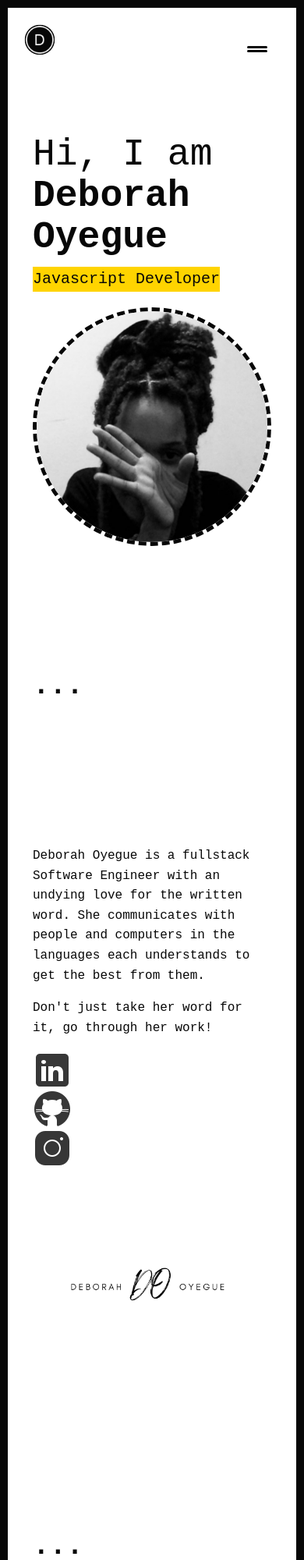
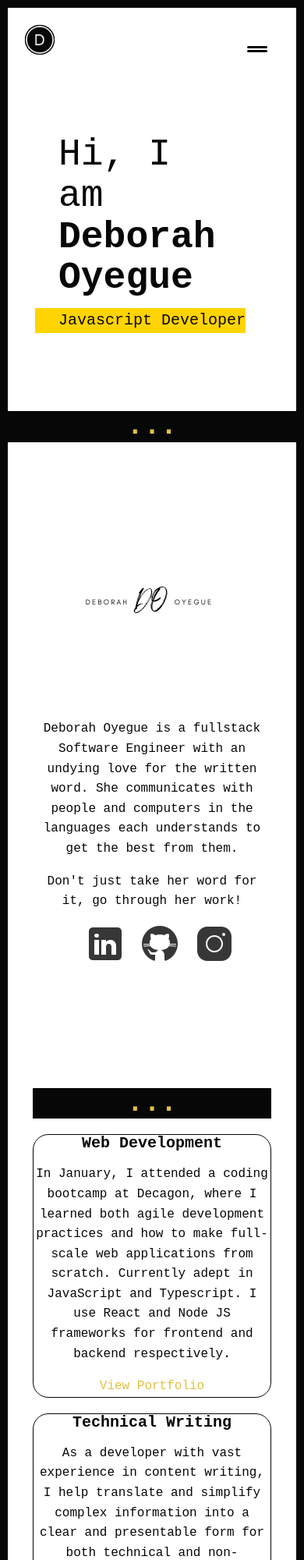
Before and after one commit to Dee-Tyan/myportfolio, a website: page index.html in a window 390 px wide. Shown: the top 2000 px of the page at 78% size. Drawn offline with Linux system fonts and the light colour scheme; a web font is replaced by a local one.

Commit message:
optimized for mobile responsiveness

```diff
--- a/index.html
+++ b/index.html
@@ -39,14 +39,13 @@
         </h1>
         <p class="section__subtitle section__subtitle--intro">Javascript Developer</p>
         <img src="/images/Header image.png" alt="a black and white photo" class = "intro__img">
-    </section>
-    <section class="my-services" id="services">
-      <h2 class="section__title section__title--services">...</h2>
+
     </section>
 
     <!-- About me -->
+    <h2 class="section__title section__title--services">...</h2>
     <section class="about-me" id="about">
-
+      <img class="about-me__img" src="/images/DebbieLogo (transparent bg).png" alt="debbie's picture or remove">
        <div class="about-me--body">
            <p>
             Deborah Oyegue is a fullstack Software Engineer with an undying love for the written word. She communicates with people and computers in the languages each understands to get the best from them.
@@ -65,9 +64,10 @@
               ><img src="/images/blackinsta.png" alt="Instagram logo"
             /></a>
           </div>
+
        </div>
 
-       <img src="/images/DebbieLogo (transparent bg).png" alt="debbie's picture or remove">
+
     </section>
 
        <!-- My services -->
--- a/src/style.css
+++ b/src/style.css
@@ -227,8 +227,6 @@ background-size: 100%;
 .hamburger::before { top: 6px; }
 .hamburger::after { bottom: 6px; }
 
-
-@media (min-width: 800px) {
 .intro {
     display: grid;
     width: min-content;
@@ -257,27 +255,64 @@ background-size: 100%;
     width: calc(100% + 1.5em);
 }
 
+@media (max-width: 600px) {
+    .intro {
+        display: grid;
+        /* width: min-content; */
+        margin: 0 auto;
+        grid-column-gap: 1em;
+        /* grid-template-areas:
+            "img title"
+            "img subtitle";
+        grid-template-columns: min-content max-content; */
+    }
+
+    .intro__img {
+        display: none;
+        /* grid-area: img;
+        min-width: 250px;
+        position: relative;
+        z-index: 2; */
+    }
+
+    /* .section__subtitle--intro {
+        align-self: start;
+        grid-column: -1 / 1;
+        grid-row: 2;
+        text-align: right;
+        position: relative;
+        left: -1.5em;
+        width: calc(100% + 1.5em);
+    } */
+
+}
 
 .about-me {
-        max-width: 1000px;
+        max-width: 800px;
         margin: 0 auto;
         text-align: center;
+
     }
 
 .about-me__img {
-        box-shadow: var(--bs);
+        display: inline;
+        width: 250px;
     }
+
 .imgbox {
         display: flex;
         justify-content: center;
+        align-items: center;
+        flex-direction: row;
 
       }
 .imgbox a {
         padding-left: 20px;
       }
-    @media (min-width: 800px) {
+
+@media(max-width: 600px) {
         .about-me {
-            display: grid;
+            display: block;
             grid-template-columns: 1fr 400px;
             grid-template-areas:
                 "title img"
@@ -302,13 +337,11 @@ background-size: 100%;
 
         .about-me__img {
             grid-area: img;
-            width: 50px;
             position: relative;
             z-index: 2;
         }
 }
-
-        /*  My services section  */
+/* Services */
 
 .my-services {
     background-color: var(--clr-light);
@@ -320,6 +353,8 @@ background-size: 100%;
     color: var(--clr-nextfav);
     position: relative;
     background-color: var(--clr-dark);
+    margin: 0 auto;
+    text-align: center;
     }
 
     .section__title--services::after {
@@ -332,10 +367,11 @@ background-size: 100%;
         opacity: 0.25;
     }
 
+
     .service {
         max-width: 800px;
         margin: 0 auto;
-                margin-bottom: 20px;
+        margin-top: 20px;
         border: 1px solid #070707;
         border-radius: 20px;
     }
@@ -347,27 +383,23 @@ background-size: 100%;
         opacity: .7;
     }
 
-            @media (min-width: 800px) {
+    @media (max-width: 800px) {
         .services {
             display: -moz-inline-grid;
-                    max-width: 1000px;
+            max-width: 600px;
             margin: 0 auto;
 
         }
 
         .service {
-                    margin-bottom: 20px;
+            margin-top: 20px;
             border: 1px solid #070707;
             border-radius: 20px;
         }
 
-                .about-me__img {
-                    grid-area: img;
-                    width: 20px;
-                    position: relative;
+
     }
 
-            }
 
     /* My Work */
 
@@ -403,7 +435,7 @@ background-size: 100%;
         transform: scale(1.2);
         opacity: .5;
     }
-}
+
 
 /*  Intro section  */
 
```
Lines whose indentation alone changed are shown as unchanged.
